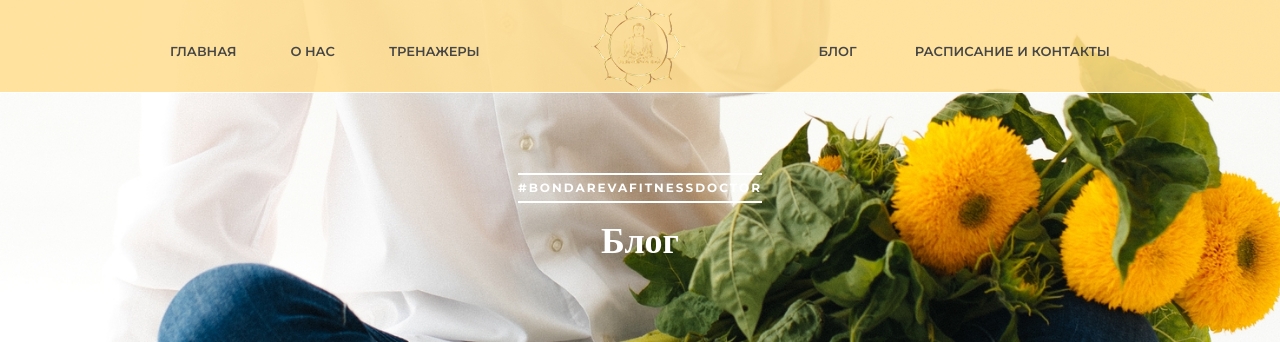
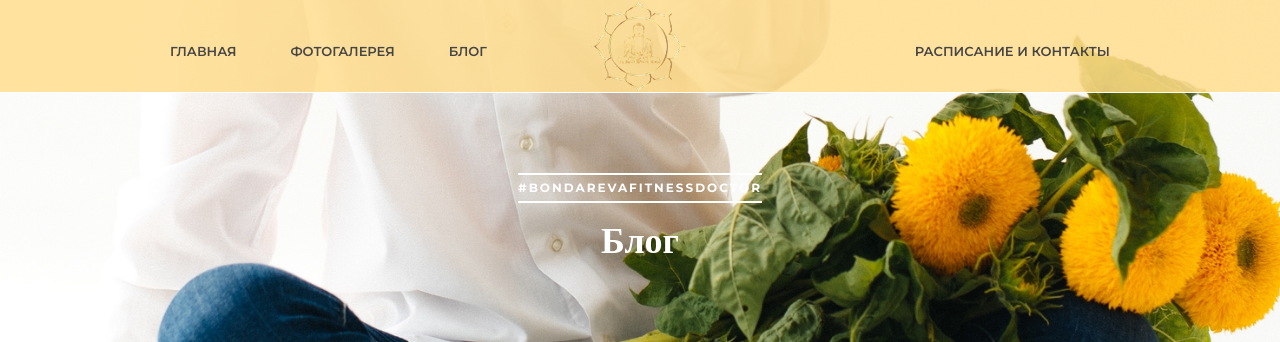
Before and after one commit to OllyMuh/Bondar-health, a Django app: page /blog/ in a window 1280 px wide. Shown: the top 342 px of the page. Run offline with Django 4.2, Linux system fonts and the light colour scheme; data that the repository does not hold is empty; some libraries are stand-ins or nearby versions.

Commit message:
unvisible elements

```diff
--- a/blog/templates/blog/blog.html
+++ b/blog/templates/blog/blog.html
@@ -48,8 +48,8 @@
                         <nav class="inner-main-navbar mobile-menu">
                             <ul>
                                 <li><a href="{% url 'pages:homepage' %}">Главная</a></li>
-                                <li><a href="{% url 'pages:about_us' %}">О нас</a></li>
-                                <li><a href="{% url 'elements:elements' %}">Тренажеры</a></li>
+                                <li><a href="{% url 'pages:about_us' %}">Фотогалерея</a></li>
+<!--                                <li><a href="{% url 'elements:elements' %}">Тренажеры</a></li>-->
                                 <li><a href="{% url 'blog:blog_list' %}">Блог</a></li>
                                 <li><a href="{% url 'pages:contact' %}">Расписание и контакты</a></li>
                             </ul>
--- a/elements/templates/elements/elements.html
+++ b/elements/templates/elements/elements.html
@@ -51,7 +51,7 @@
                         <nav class="inner-main-navbar mobile-menu">
                             <ul>
                                 <li><a href="{% url 'pages:homepage' %}">Главная</a></li>
-                                <li><a href="{% url 'pages:about_us' %}">О нас</a></li>
+                                <li><a href="{% url 'pages:about_us' %}">Фотогалерея</a></li>
                                 <li><a href="{% url 'elements:elements' %}">Тренажеры</a></li>
                                 <li><a href="{% url 'blog:blog_list' %}">Блог</a></li>
                                 <li><a href="{% url 'pages:contact' %}">Расписание и контакты</a></li>
--- a/pages/templates/about-us.html
+++ b/pages/templates/about-us.html
@@ -45,8 +45,8 @@
                         <nav class="inner-main-navbar mobile-menu">
                             <ul>
                                 <li><a href="{% url 'pages:homepage' %}">Главная</a></li>
-                                <li><a href="{% url 'pages:about_us' %}">О нас</a></li>
-                                <li><a href="{% url 'elements:elements' %}">Тренажеры</a></li>
+                                <li><a href="{% url 'pages:about_us' %}">Фотогалерея</a></li>
+<!--                                <li><a href="{% url 'elements:elements' %}">Тренажеры</a></li>-->
                                 <li><a href="{% url 'blog:blog_list' %}">Блог</a></li>
                                 <li><a href="{% url 'pages:contact' %}">Расписание и контакты</a></li>
                             </ul>
--- a/pages/templates/contact.html
+++ b/pages/templates/contact.html
@@ -49,8 +49,8 @@
                         <nav class="inner-main-navbar mobile-menu">
                             <ul>
                                 <li><a href="{% url 'pages:homepage' %}">Главная</a></li>
-                                <li><a href="{% url 'pages:about_us' %}">О нас</a></li>
-                                <li><a href="{% url 'elements:elements' %}">Тренажеры</a></li>
+                                <li><a href="{% url 'pages:about_us' %}">Фотогалерея</a></li>
+<!--                                <li><a href="{% url 'elements:elements' %}">Тренажеры</a></li>-->
                                 <li><a href="{% url 'blog:blog_list' %}">Блог</a></li>
                                 <li><a href="{% url 'pages:contact' %}">Расписание и контакты</a></li>
                             </ul>
--- a/pages/templates/index.html
+++ b/pages/templates/index.html
@@ -47,7 +47,7 @@
                             <ul>
                                 <li><a href="{% url 'pages:homepage' %}">Главная</a></li>
                                 <li><a href="{% url 'pages:about_us' %}">Фотогалерея</a></li>
-                                <li><a href="{% url 'elements:elements' %}">Тренажеры</a></li>
+<!--                                <li><a href="{% url 'elements:elements' %}">Тренажеры</a></li>-->
                                 <li><a href="{% url 'blog:blog_list' %}">Блог</a></li>
                                 <li><a href="{% url 'pages:contact' %}">Расписание и контакты</a></li>
                             </ul>
```
